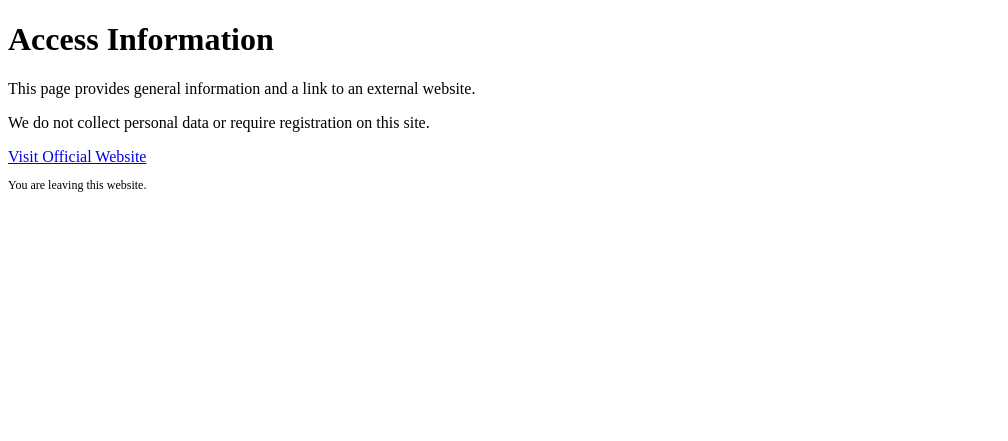
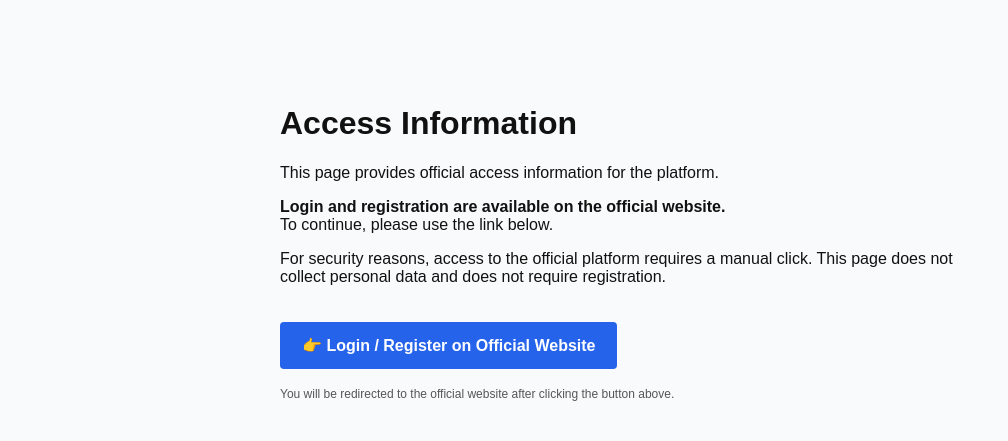
Before and after one commit to thomasbakri877-prog/primer-info, a plain HTML site: page index.html in a window 1280 px wide. Shown: the whole page, without its empty margins (0-1008 px from the left). Drawn offline with Linux system fonts and the light colour scheme.

Commit message:
Update index.html

```diff
--- a/index.html
+++ b/index.html
@@ -2,28 +2,45 @@
 <html lang="en">
 <head>
   <meta charset="UTF-8">
-  <title>Information Page</title>
+  <title>Access Information</title>
+  <meta name="viewport" content="width=device-width, initial-scale=1.0">
   <meta name="robots" content="index, follow">
 </head>
-<body>
+<body style="font-family:Arial, sans-serif; background:#f9fafb; color:#111;">
+
+  <div style="max-width:720px; margin:60px auto; padding:24px;">
+
     <h1>Access Information</h1>
 
     <p>
-    This page provides general information and a link to an external website.
+      This page provides official access information for the platform.
     </p>
 
     <p>
-    We do not collect personal data or require registration on this site.
+      <strong>Login and registration are available on the official website.</strong><br>
+      To continue, please use the link below.
     </p>
 
+    <p>
+      For security reasons, access to the official platform requires a manual click.
+      This page does not collect personal data and does not require registration.
+    </p>
+
+    <!-- LINK KE REF (MANUAL CLICK) -->
     <a href="https://primerplay88.cam/register?ref=5697783"
        target="_blank"
-     rel="nofollow noopener">
-     Visit Official Website
+       rel="nofollow noopener"
+       style="display:inline-block; margin-top:20px; padding:14px 22px;
+              background:#2563eb; color:#fff; text-decoration:none;
+              border-radius:4px; font-weight:bold;">
+       👉 Login / Register on Official Website
     </a>
 
-  <p style="font-size:12px;">
-    You are leaving this website.
+    <p style="font-size:12px; opacity:0.7; margin-top:18px;">
+      You will be redirected to the official website after clicking the button above.
     </p>
+
+  </div>
+
 </body>
 </html>
```
Lines whose indentation alone changed are shown as unchanged.
